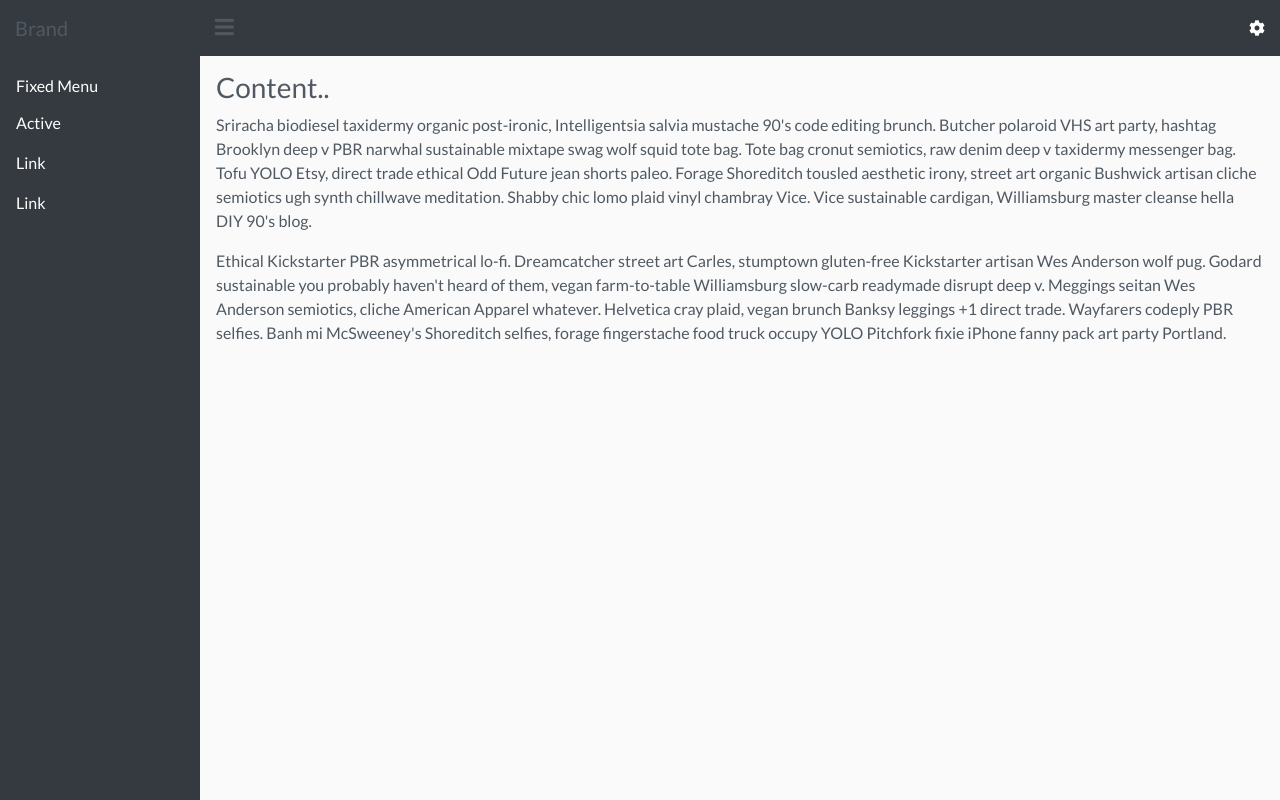
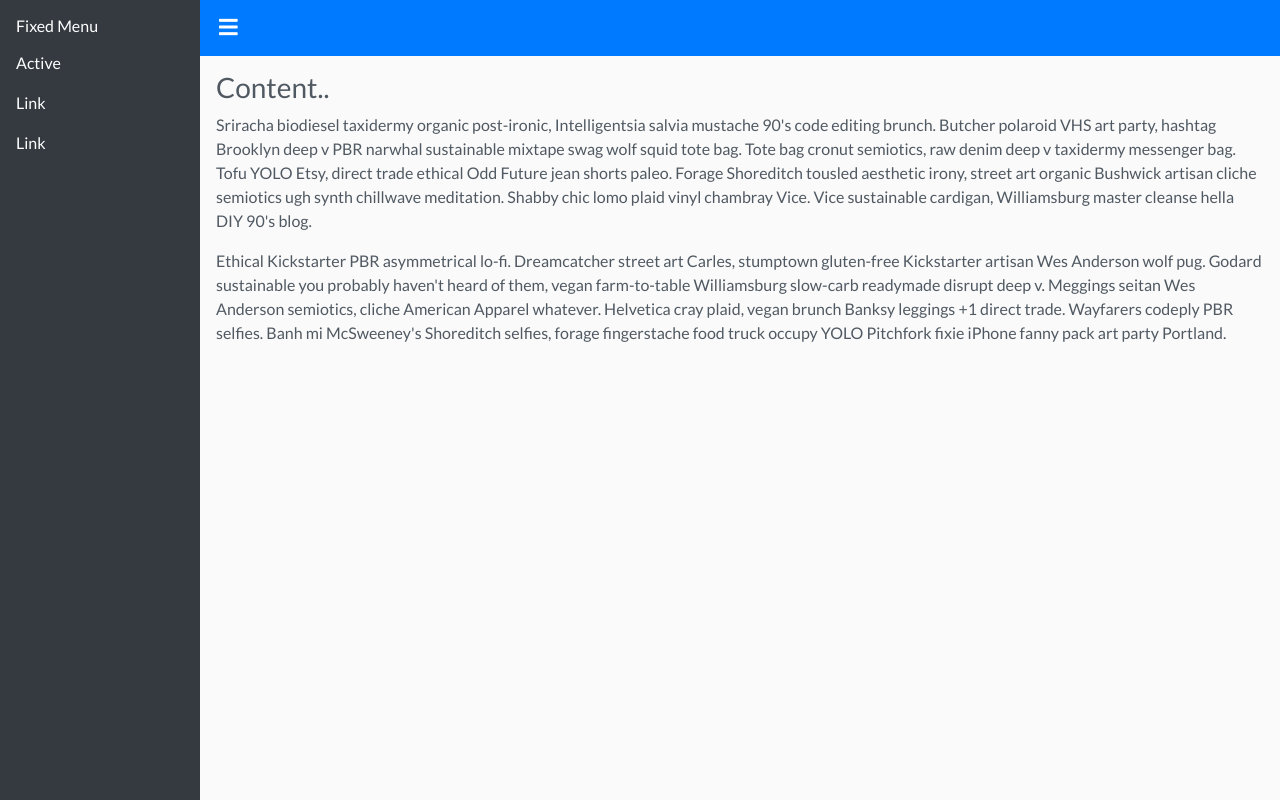
Before and after one commit to ykurata/expense-tracker, a React (Create React App) app in the folder client/: page / in a window 1280 px wide. Built offline with nearby package versions, Linux system fonts and the light colour scheme.

Commit message:
tried another side nav example

```diff
--- a/client/src/components/pages/Dashboard.js
+++ b/client/src/components/pages/Dashboard.js
@@ -3,29 +3,25 @@ import React from 'react'
 const Dashboard = () => {
   return (
     <div id="sidebar">
-      <div class="container-fluid fixed-top bg-dark shadow">
+      <div class="container-fluid fixed-top bg-primary py-3">
         <div class="row collapse show no-gutters d-flex h-100 position-relative">
             <div class="col-3 px-0 w-sidebar navbar-collapse collapse d-none d-md-flex">
-                {/* -- spacer col -- */}
-                <a href="#" class="navbar-brand">Brand</a>
+                {/* <!-- spacer col --> */}
             </div>
-            <div class="col px-3 px-md-0 py-3">
-                <div class="d-flex">
-                    {/* <!-- toggler -->*/}
-                    <a data-toggle="collapse" href="#" data-target=".collapse" role="button" class="">
-                        <i class="fa fa-bars fa-lg"></i>
-                    </a>
-                    <a href="#modal" data-target="modal" data-toggle="modal" class="ml-auto text-white"><i class="fa fa-cog"></i></a>
-                </div>
+            <div class="col px-3 px-md-0">
+                {/* <!-- toggler --> */}
+                <a data-toggle="collapse" href="#" data-target=".collapse" role="button" class="text-white p-1">
+                    <i class="fa fa-bars fa-lg"></i>
+                </a>
             </div>
         </div>
       </div>
-      <div class="container-fluid px-0 h-100">
-          <div class="row min-vh-100 collapse show no-gutters d-flex h-100 position-relative">
-              <div class="col-3 p-0 h-100 text-white w-sidebar navbar-collapse collapse d-none d-md-flex sidebar">
+      <div class="container-fluid px-0">
+          <div class="row collapse show no-gutters d-flex h-100 position-relative">
+              <div class="col-3 p-0 h-100 w-sidebar navbar-collapse collapse d-none d-md-flex sidebar">
                   {/* <!-- fixed sidebar --> */}
-                  <div class="navbar-dark bg-dark position-fixed h-100 w-sidebar">
-                      <h6 class="px-3 pt-5">Fixed Menu</h6>
+                  <div class="navbar-dark bg-dark text-white position-fixed h-100 align-self-start w-sidebar">
+                      <h6 class="px-3 pt-3">Fixed Menu <a data-toggle="collapse" class="px-1 d-inline d-md-none text-white" href="#" data-target=".collapse"><i class="fa fa-bars"></i></a></h6>
                       <ul class="nav flex-column flex-nowrap text-truncate">
                           <li class="nav-item">
                               <a class="nav-link active" href="#">Active</a>
@@ -41,8 +37,17 @@ const Dashboard = () => {
               </div>
               <div class="col p-3">
                   <h3>Content..</h3>
-                  <p>Sriracha biodiesel taxidermy organic post-ironic, Intelligentsia salvia mustache 90's code editing brunch. Butcher polaroid VHS art party, hashtag Brooklyn deep v PBR narwhal sustainable mixtape swag wolf squid tote bag. Tote bag cronut semiotics, raw denim deep v taxidermy messenger bag. Tofu YOLO Etsy, direct trade ethical Odd Future jean shorts paleo. Forage Shoreditch tousled aesthetic irony, street art organic Bushwick artisan cliche semiotics ugh synth chillwave meditation. Shabby chic lomo plaid vinyl chambray Vice. Vice sustainable cardigan, Williamsburg master cleanse hella DIY 90's blog.</p>
-                  <p>Ethical Kickstarter PBR asymmetrical lo-fi. Dreamcatcher street art Carles, stumptown gluten-free Kickstarter artisan Wes Anderson wolf pug. Godard sustainable you probably haven't heard of them, vegan farm-to-table Williamsburg slow-carb readymade disrupt deep v. Meggings seitan Wes Anderson semiotics, cliche American Apparel whatever. Helvetica cray plaid, vegan brunch Banksy leggings +1 direct trade. Wayfarers codeply PBR selfies. Banh mi McSweeney's Shoreditch selfies, forage fingerstache food truck occupy YOLO Pitchfork fixie iPhone fanny pack art party Portland.</p>
+                  <p>Sriracha biodiesel taxidermy organic post-ironic, Intelligentsia salvia mustache 90's code editing brunch. Butcher polaroid VHS art party, hashtag Brooklyn deep v PBR narwhal sustainable mixtape
+      swag wolf squid tote bag. Tote bag cronut semiotics, raw denim deep v taxidermy messenger bag. Tofu YOLO Etsy, direct trade
+      ethical Odd Future jean shorts paleo. Forage Shoreditch tousled aesthetic irony, street art organic Bushwick artisan cliche semiotics ugh
+      synth chillwave meditation. Shabby chic lomo plaid vinyl chambray Vice. Vice sustainable cardigan, Williamsburg master cleanse hella DIY 90's blog.</p>
+
+      <p>Ethical Kickstarter PBR
+      asymmetrical lo-fi. Dreamcatcher street art Carles, stumptown gluten-free Kickstarter artisan
+      Wes Anderson wolf pug. Godard sustainable you probably haven't heard of them, vegan farm-to-table Williamsburg slow-carb
+      readymade disrupt deep v. Meggings seitan Wes Anderson semiotics, cliche American Apparel whatever. Helvetica cray plaid, vegan brunch Banksy
+      leggings +1 direct trade. Wayfarers codeply PBR selfies. Banh mi McSweeney's Shoreditch selfies,
+      forage fingerstache food truck occupy YOLO Pitchfork fixie iPhone fanny pack art party Portland.</p>
               </div>
           </div>
       </div>
--- a/client/src/index.css
+++ b/client/src/index.css
@@ -46,19 +46,8 @@ form {
   margin-bottom: 1.8rem;
 }
 
-@media screen and (max-width: 767px) {
-  form {
-    padding-top: 2rem;
-  }
-  .image-grid {
-    max-height: 8rem;
-  }
-}
-
-
 /* Sidebar  */
 #sidebar {
-  height: 100vh;
   overflow-x: hidden;
   padding-top: 55px;
 }
@@ -66,6 +55,8 @@ form {
 .w-sidebar {
   width: 200px;
   max-width: 200px;
+  top: 0;
+  z-index: 1060;
 }
 
 .row.collapse {
@@ -96,7 +87,7 @@ transition: all .15s linear;
   .row > .sidebar.collapse {
       display: flex !important;
       margin-left: -100% !important;
-      transition: all .25s linear;
+      transition: all .3s linear;
       position: fixed;
       z-index: 1050;
       max-width: 0;
@@ -114,10 +105,20 @@ transition: all .15s linear;
   .row > .sidebar.collapsing {
       display: flex !important;
       margin-left: -10% !important;
-      transition: all .2s linear !important;
+      transition: all .3s linear !important;
       position: fixed;
       z-index: 1050;
       min-width: initial;
   }
 
 }
+
+
+@media screen and (max-width: 767px) {
+  form {
+    padding-top: 2rem;
+  }
+  .image-grid {
+    max-height: 8rem;
+  }
+}
```
